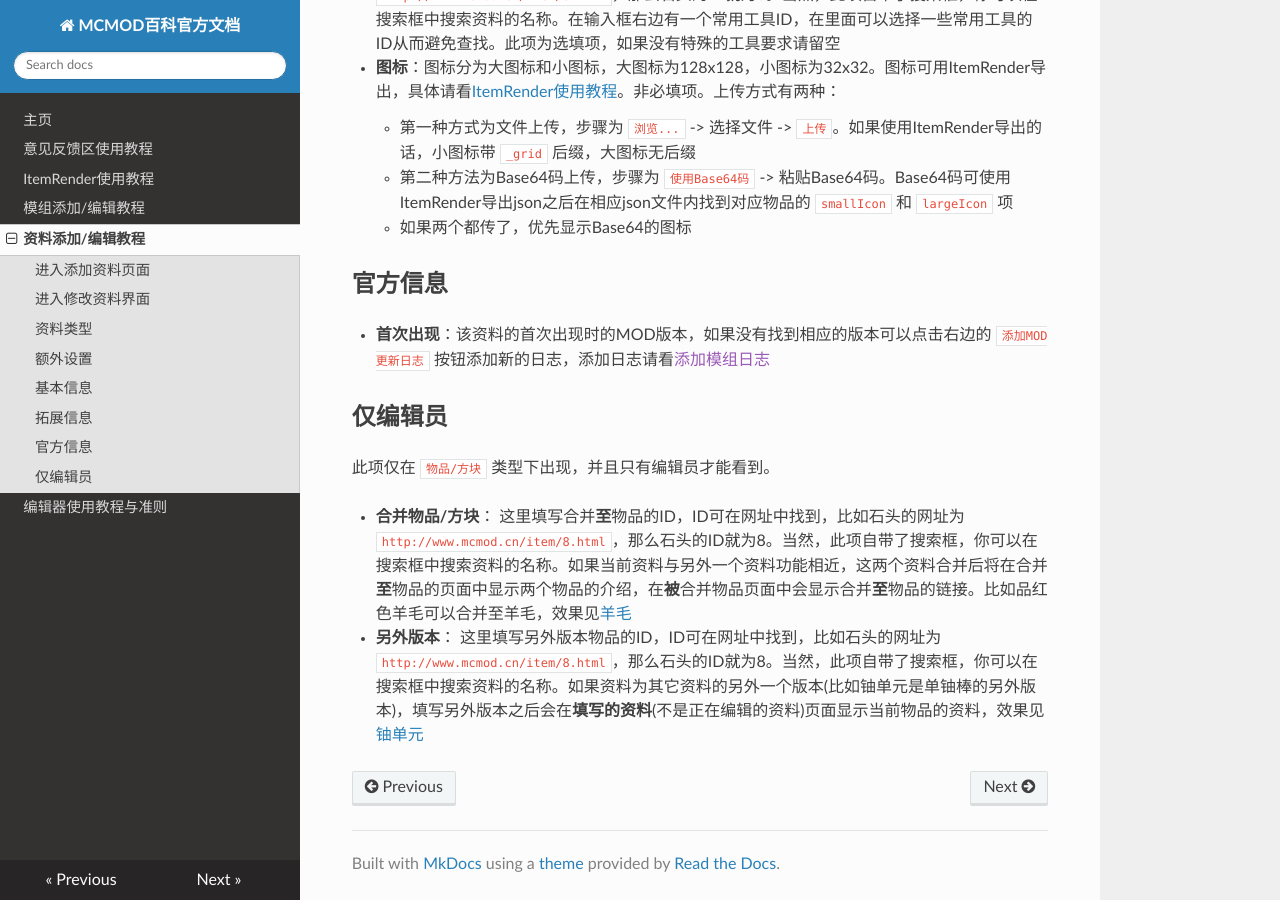
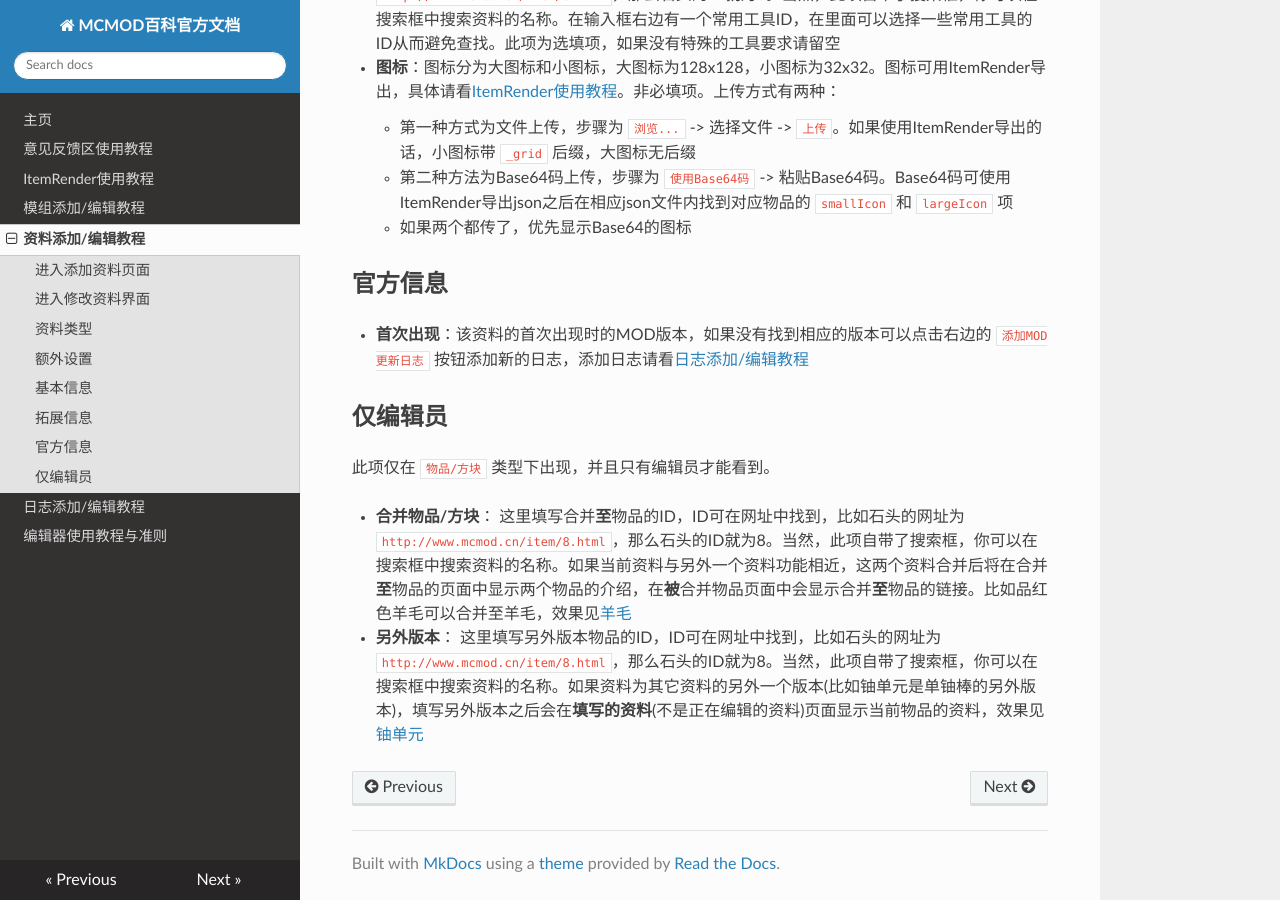
Before and after one commit to Ahrwing/mcmod, an MkDocs documentation site: the page built from docs/data.md, in a window 1280 px wide and 900 px high, scrolled down 3457 px. Built offline with MkDocs 1.6.1, drawn with Linux system fonts in a browser that asks for light colours; nearby versions of some CDN libraries; old or Windows-style settings are respelled for this version of MkDocs.

Commit message:
Add links to the log tutorial

```diff
--- a/docs/data.md
+++ b/docs/data.md
@@ -68,7 +68,7 @@
 
 ## 官方信息
 
-- **首次出现**：该资料的首次出现时的MOD版本，如果没有找到相应的版本可以点击右边的 `添加MOD更新日志` 按钮添加新的日志，添加日志请看[添加模组日志]()
+- **首次出现**：该资料的首次出现时的MOD版本，如果没有找到相应的版本可以点击右边的 `添加MOD更新日志` 按钮添加新的日志，添加日志请看[日志添加/编辑教程](http://mcmod.readthedocs.org/zh/latest/log/)
 
 ## 仅编辑员
 
--- a/mkdocs.yml
+++ b/mkdocs.yml
@@ -4,6 +4,7 @@ pages:
   - ItemRender使用教程: 'itemrender.md'
   - 模组添加/编辑教程: 'mod.md'
   - 资料添加/编辑教程: 'data.md'
+  - 日志添加/编辑教程: 'log.md'
   - 编辑器使用教程与准则: 'editor.md'
 
 site_name: MCMOD百科官方文档
```
Also changed, not shown: docs/mod.md (+1 -1 lines).
